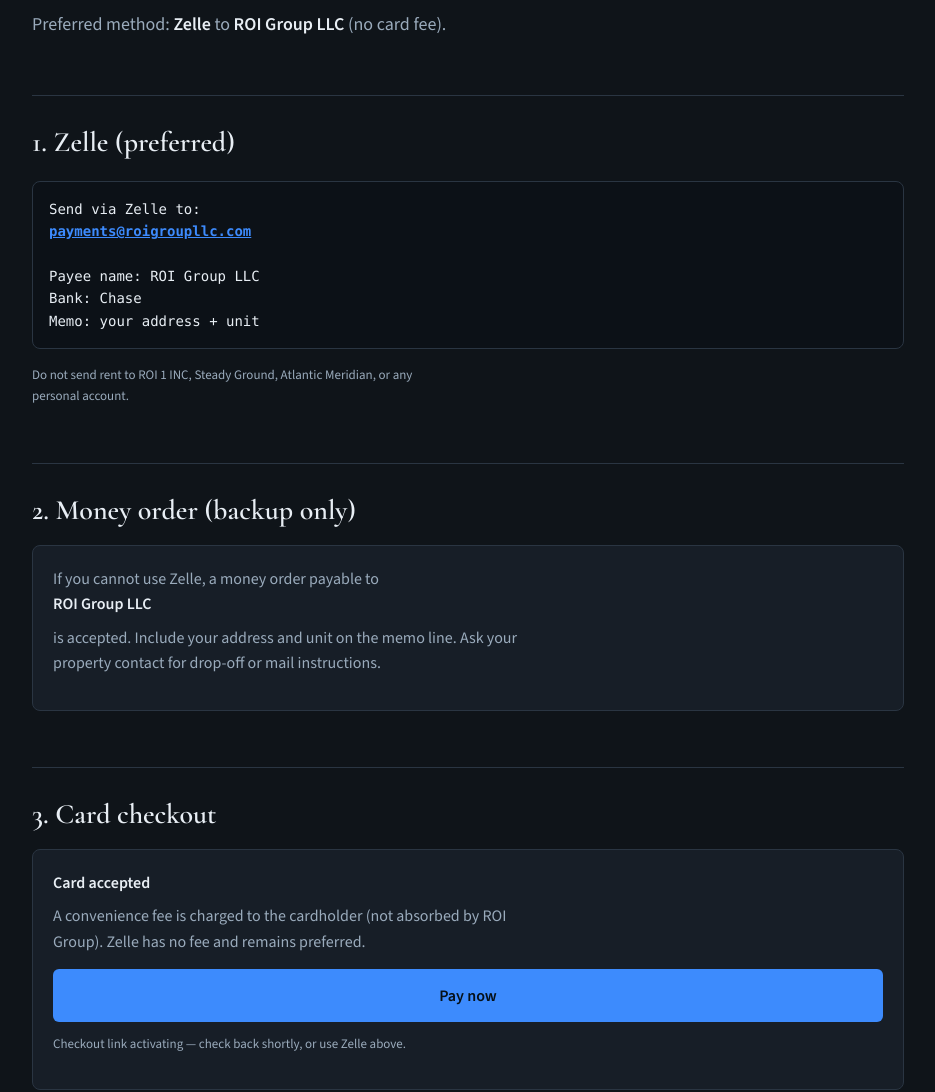
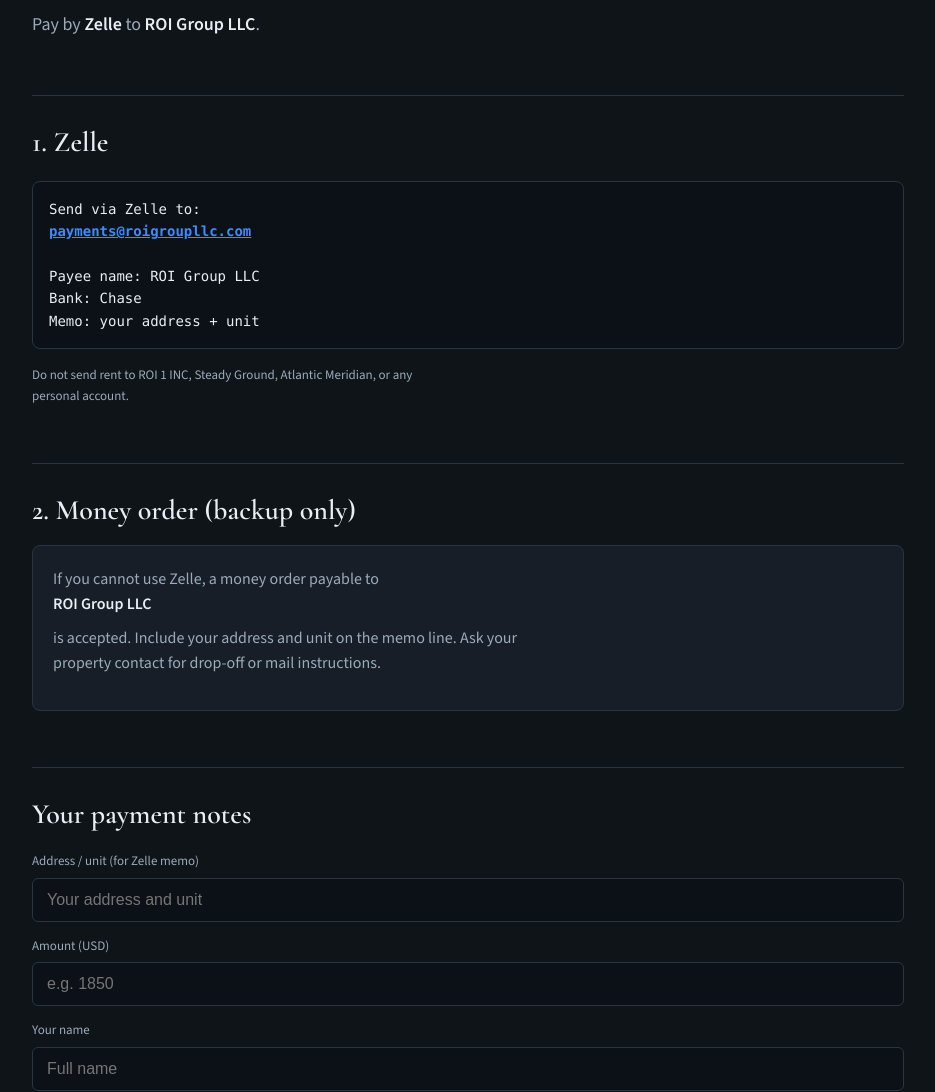
Before and after one commit to derickoosei-dot/roi-group, a plain HTML site: page pay/index.html in a window 1280 px wide. Shown: the part 214-1306 px from the top of the page, without its empty margins (172-1107 px from the left). Drawn offline with nearby package versions, Linux system fonts and the light colour scheme.

Commit message:
ROI /pay: Zelle-only; remove card checkout section
Derick lock — park Stripe/Chase Pay now for now.

```diff
--- a/pay/index.html
+++ b/pay/index.html
@@ -20,10 +20,10 @@
   </header>
   <main>
     <h1>Pay rent</h1>
-    <p class="lede">Preferred method: <strong style="color:var(--ink)">Zelle</strong> to <strong style="color:var(--ink)">ROI Group LLC</strong> (no card fee).</p>
+    <p class="lede">Pay by <strong style="color:var(--ink)">Zelle</strong> to <strong style="color:var(--ink)">ROI Group LLC</strong>.</p>
 
     <section>
-      <h2>1. Zelle (preferred)</h2>
+      <h2>1. Zelle</h2>
       <div class="payee">
         Send via Zelle to:<br />
         <a href="mailto:payments@roigroupllc.com"><strong>payments@roigroupllc.com</strong></a><br /><br />
@@ -42,16 +42,6 @@
     </section>
 
     <section>
-      <h2>3. Card checkout</h2>
-      <div class="card">
-        <strong>Card accepted</strong>
-        <p style="margin-top:8px;">A convenience fee is charged to the cardholder (not absorbed by ROI Group). Zelle has no fee and remains preferred.</p>
-        <a class="btn block" id="pay-now" href="#card-pending" aria-disabled="true">Pay now</a>
-        <p class="note" id="card-pending" style="margin-top:12px;">Checkout link activating — check back shortly, or use Zelle above.</p>
-      </div>
-    </section>
-
-    <section>
       <h2>Your payment notes</h2>
       <label for="memo">Address / unit (for Zelle memo)</label>
       <input id="memo" type="text" autocomplete="street-address" placeholder="Your address and unit" />
```
